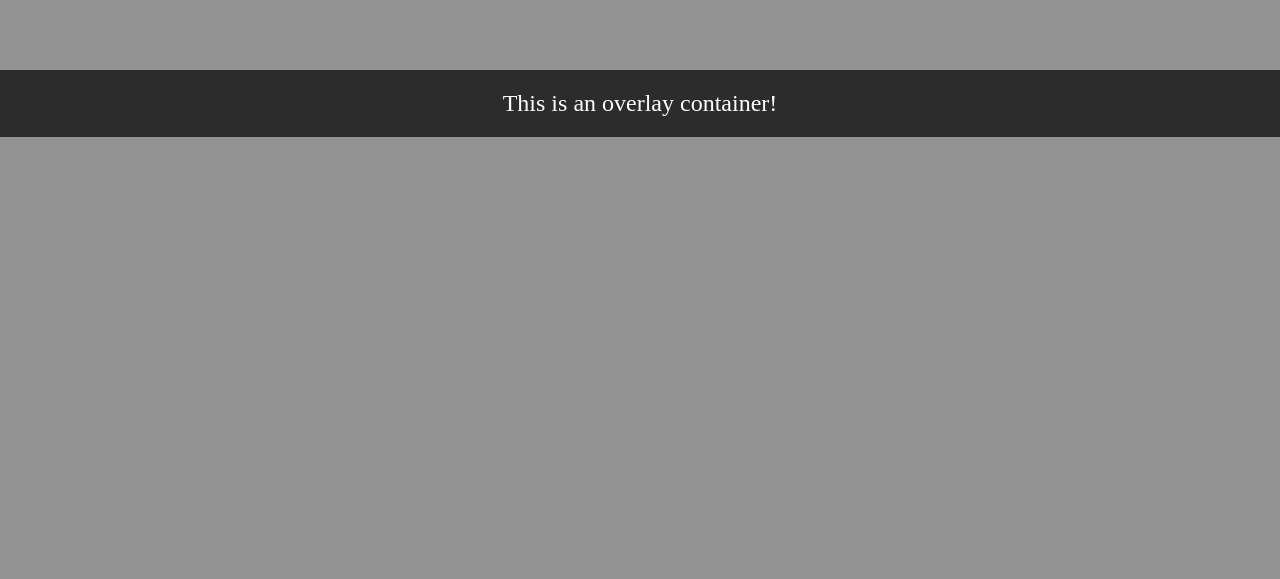
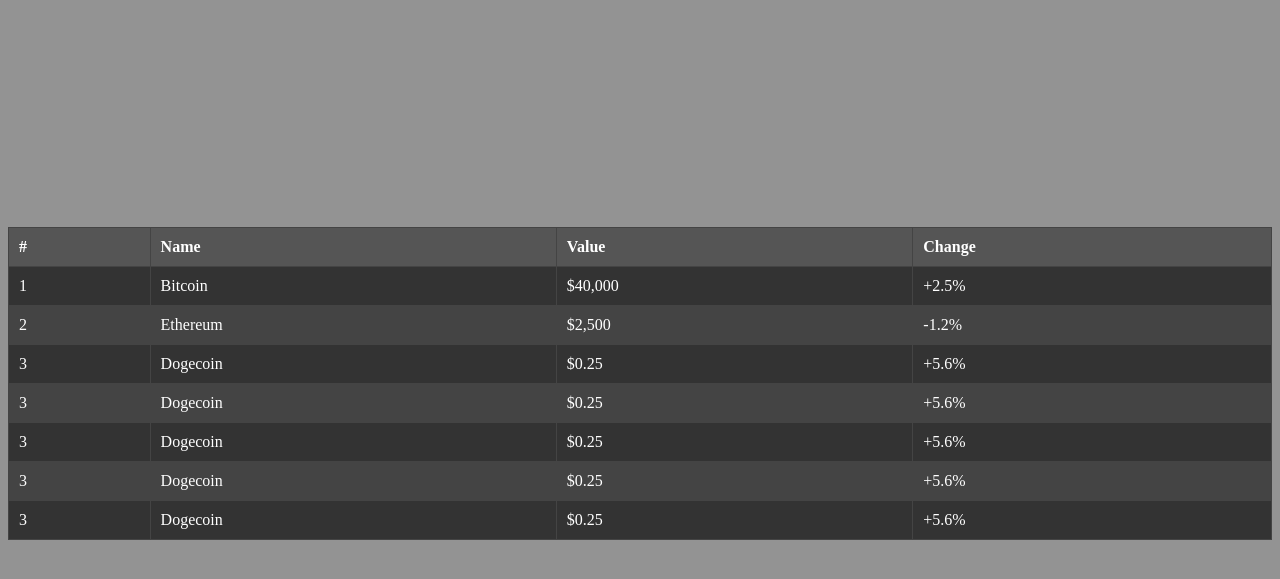
Before and after one commit to xxex1/Course_work_Group1_MIT21, a Vue app: page / in a window 1280 px wide. Shown: the part 663-1242 px from the top of the page. Before the commit the page ends 898 px from the top, so only its background shows below. Built offline with nearby package versions, Linux system fonts and the light colour scheme.

Commit message:
update HomePage

```diff
--- a/src/components/HomePageBox.vue
+++ b/src/components/HomePageBox.vue
@@ -19,8 +19,62 @@
       <img src="../assets/coins1.svg" alt="Crypto Coins" />
     </div>
   </div>
-  <div class="overlay-result">
-    <p class="overlay-text">This is an overlay container!</p>
+  <div class="overlay-container">
+    <table class="table">
+      <thead>
+        <tr>
+          <th>#</th>
+          <th>Name</th>
+          <th>Value</th>
+          <th>Change</th>
+        </tr>
+      </thead>
+      <tbody>
+        <tr>
+          <td>1</td>
+          <td>Bitcoin</td>
+          <td>$40,000</td>
+          <td>+2.5%</td>
+        </tr>
+        <tr>
+          <td>2</td>
+          <td>Ethereum</td>
+          <td>$2,500</td>
+          <td>-1.2%</td>
+        </tr>
+        <tr>
+          <td>3</td>
+          <td>Dogecoin</td>
+          <td>$0.25</td>
+          <td>+5.6%</td>
+        </tr>
+        <tr>
+          <td>3</td>
+          <td>Dogecoin</td>
+          <td>$0.25</td>
+          <td>+5.6%</td>
+        </tr>
+        <tr>
+          <td>3</td>
+          <td>Dogecoin</td>
+          <td>$0.25</td>
+          <td>+5.6%</td>
+        </tr>
+        <tr>
+          <td>3</td>
+          <td>Dogecoin</td>
+          <td>$0.25</td>
+          <td>+5.6%</td>
+        </tr>
+        <tr>
+          <td>3</td>
+          <td>Dogecoin</td>
+          <td>$0.25</td>
+          <td>+5.6%</td>
+        </tr>
+
+      </tbody>
+    </table>
   </div>
 </template>
 
@@ -114,20 +168,41 @@
   max-width: 100%;
   max-height: 100%;
 }
-.overlay-result {
-  position: absolute; /* Абсолютное позиционирование */
-  bottom: 0; /* Расположение внизу */
+.overlay-container {
+
+  margin-bottom: 400px;
+  bottom: 0;
   left: 0;
   right: 0;
-  background-color: rgba(0, 0, 0, 0.7); /* Полупрозрачный фон */
+  background-color: rgba(0, 0, 0, 0.9); /* Полупрозрачный фон */
   color: white;
-  padding: 20px;
-  text-align: center;
-  z-index: 10; /* Высокий уровень слоя для перекрытия */
+  overflow: auto; /* Скроллинг, если контент превышает высоту */
+  max-height: 50vh; /* Ограничение максимальной высоты */
 }
 
-.overlay-text {
-  font-size: 1.5rem;
-  margin: 0;
+/* Таблица */
+.table {
+  width: 100%;
+  border-collapse: collapse;
+  color: white;
+}
+
+.table th,
+.table td {
+  padding: 10px;
+  text-align: left;
+  border: 1px solid #444; /* Границы ячеек */
+}
+
+.table th {
+  background-color: #555; /* Фон для заголовков таблицы */
+}
+
+.table tbody tr:nth-child(odd) {
+  background-color: #333; /* Чередование строк таблицы */
+}
+
+.table tbody tr:nth-child(even) {
+  background-color: #444;
 }
 </style>
```
